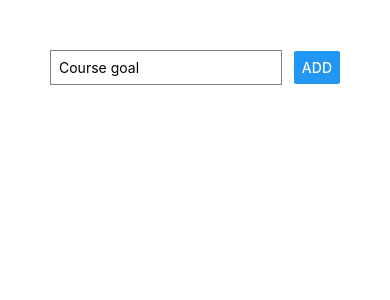
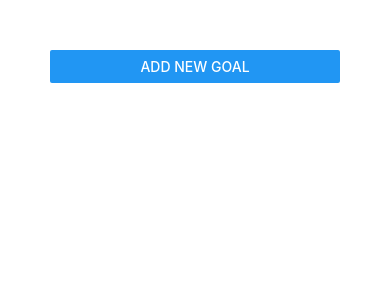
Before and after one commit to Mahmoud-Alsrouji-Kanani/react-native-goals-app, a React Native app: screen / in a window 390 px wide. Shown: the top 300 px of the page. Built offline with nearby package versions, Linux system fonts and the light colour scheme.

Commit message:
Add Modal component

```diff
--- a/App.js
+++ b/App.js
@@ -1,10 +1,11 @@
 import React, { useState } from 'react';
-import { StyleSheet, Text, View, TextInput, Button, FlatList } from 'react-native';
+import { StyleSheet, View, FlatList, Button } from 'react-native';
 import GoalItem from './components/GoalItem';
 import GoalInput from './components/GoalInput';
 
 export default function App() {
     const [courseGoals, setCourseGoals] = useState([]);
+    const [isAddMode, setIsAddMode] = useState(false);
 
     const addGaolHandler = (goalTitle) => {
         //console.log(enteredGoal);
@@ -13,17 +14,37 @@
 
         setCourseGoals(currentGoals => [
             ...courseGoals,
-            { key: Math.random().toString(), value: goalTitle }
+            { id: Math.random().toString(), value: goalTitle }
         ]);
+
+        //Close the Modal
+        setIsAddMode(false);
+    };
+
+    const removeGoalHandler = goalId => {
+        setCourseGoals(currentGoals => {
+            return currentGoals.filter((goal) => goal.id !== goalId);
+        });
+    };
+
+    const cancelGoalAdditionHandler = () => {
+        setIsAddMode(false);
     };
 
     return (
         <View style={styles.screen}>
+            <Button title="Add new Goal" onPress={() => setIsAddMode(true)} />
             <GoalInput
+                visible={isAddMode}
                 onAddGoal={addGaolHandler}
+                onCancel={cancelGoalAdditionHandler}
             />
             <FlatList data={courseGoals} renderItem={itemData => (
-                <GoalItem title={itemData.item.value} />
+                <GoalItem
+                    title={itemData.item.value}
+                    id={itemData.item.id}
+                    onDelete={removeGoalHandler}
+                />
             )} />
         </View>
     );
--- a/components/GoalInput.js
+++ b/components/GoalInput.js
@@ -1,5 +1,5 @@
 import React, {useState} from 'react';
-import { View, StyleSheet, TextInput, Button } from 'react-native';
+import { View, StyleSheet, TextInput, Button, Modal } from 'react-native';
 
 const GoalInput = (props) => {
     const [enteredGoal, setEnteredGoal] = useState('');
@@ -8,7 +8,13 @@
         setEnteredGoal(enteredText);
     };
 
+    const addGoalHandler = () => {
+        props.onAddGoal(enteredGoal);
+        setEnteredGoal('');
+    };
+
     return (
+        <Modal visible={props.visible} animationType="slide" >
             <View style={styles.inputContainer}>
                 <TextInput
                     placeholder="Course goal"
@@ -16,22 +22,25 @@
                     onChangeText={getInputHandler}
                     value={enteredGoal}
                 />
-            <Button title="ADD" onPress={() => props.onAddGoal(enteredGoal)} />
+                <Button title="CANCEL" color="red" onPress={props.onCancel} />
+                <Button title="ADD" onPress={addGoalHandler} />
             </View>
+        </Modal>
     );
 };
 
 const styles = StyleSheet.create({
     inputContainer: {
-        flexDirection: 'row',
-        justifyContent: 'space-between',
-        alignItems: 'center'
+        justifyContent: 'center',
+        alignItems: 'center',
+        flex: 1
     },
     input: {
         borderColor: 'gray',
         borderWidth: 1,
         padding: 8,
-        width: '80%'
+        width: '80%',
+        marginBottom: 10
     },
 });
 
--- a/components/GoalItem.js
+++ b/components/GoalItem.js
@@ -1,11 +1,13 @@
 import React from 'react';
-import { Text, View, StyleSheet } from 'react-native';
+import { Text, View, StyleSheet, TouchableOpacity } from 'react-native';
 
 const GoalItem = (props) => {
     return (
-        <View style={styles.listItem}>
-            <Text>{props.title}</Text>
-        </View>
+        <TouchableOpacity onPress={props.onDelete.bind(this,props.id)}>
+            <View style={styles.listItem} >
+                <Text>{props.title}</Text>
+            </View>
+        </TouchableOpacity>
     );
 };
 
```
Lines whose indentation alone changed are shown as unchanged.
